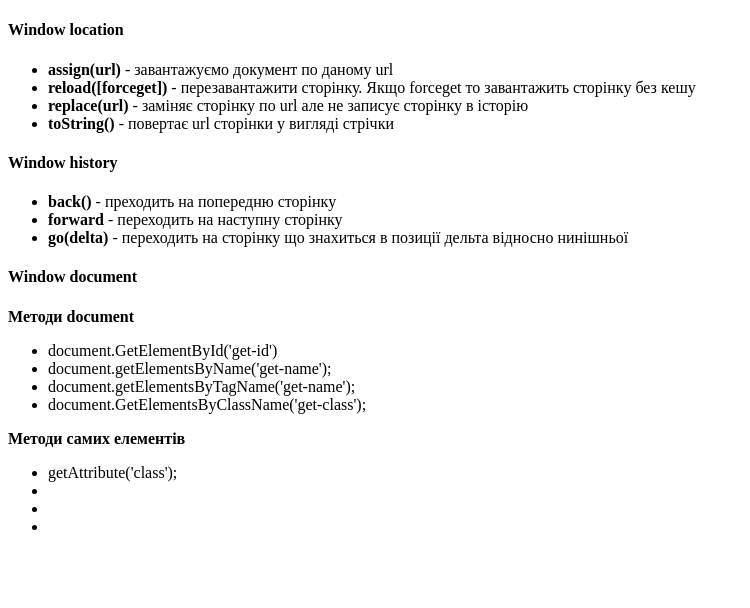
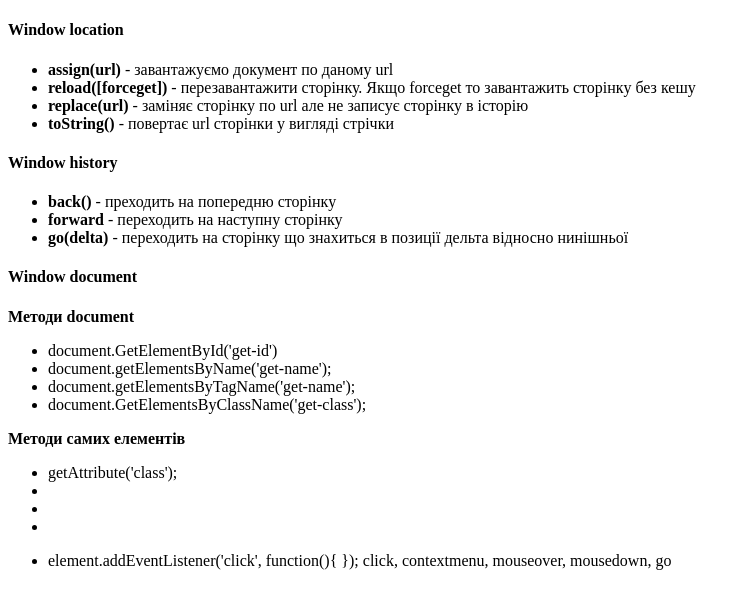
Before and after one commit to viktorlv30/jsAssign, a plain HTML site: page index.html in a window 1280 px wide. Shown: the whole page, without its empty margins (0-750 px from the left). Drawn offline with Linux system fonts and the light colour scheme.

Commit message:
click func tried (js)

```diff
--- a/dom1.js
+++ b/dom1.js
@@ -12,3 +12,7 @@ console.log(document.getElementsByTagName('ul'));
 console.log(document.getElementsByClassName('get-class'));
 
 console.log(document.getElementById('get-attribute').getAttribute('class'));
+
+var clickLi = function () {
+    console.log(this);
+}
--- a/index.html
+++ b/index.html
@@ -55,6 +55,14 @@
         <li></li>
         <li></li>
     </ul>
+    <ul>
+        <li onclick="clickLi()">
+            element.addEventListener('click', function(){
+            });
+
+            click, contextmenu, mouseover, mousedown, go
+        </li>
+    </ul>
     <script src="dom1.js"></script>
 </body>
 </html>
```
